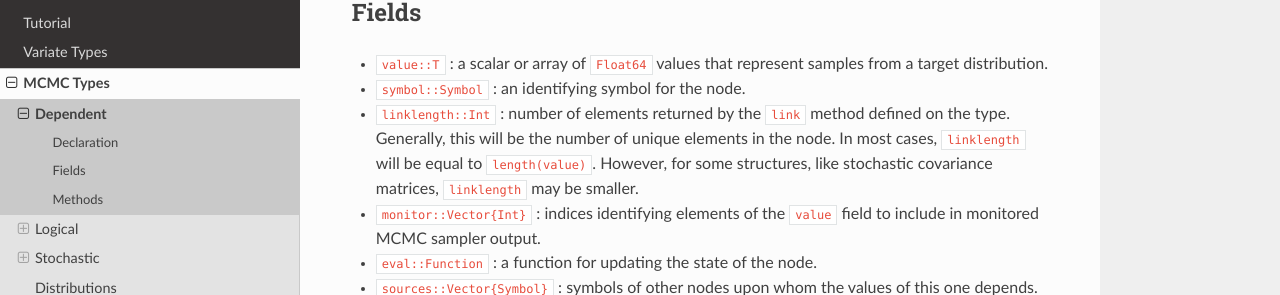
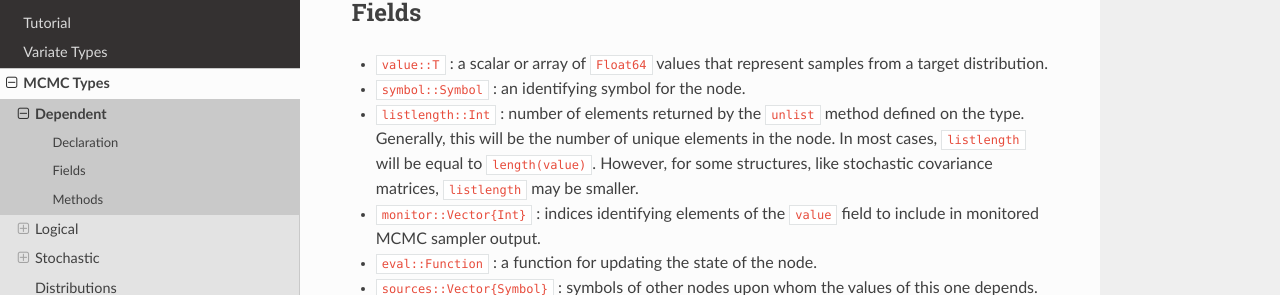
Before and after one commit to brian-j-smith/Mamba.jl, a Sphinx documentation site: the page built from doc/mcmc/dependent.rst, in a window 1280 px wide and 900 px high, scrolled down 579 px. Shown: the part 152-447 px from the top of the window. Built offline with Sphinx 7.4.7 and the Read the Docs theme 2.0.0, drawn with Linux system fonts in a browser that asks for light colours; formulas are drawn with MathJax 3; some of the changed text lies outside the part shown.

Commit message:
Rename Dependent field linklength to listlength.

```diff
--- a/doc/mcmc/dependent.rst
+++ b/doc/mcmc/dependent.rst
@@ -20,7 +20,7 @@
 
 * ``value::T`` : a scalar or array of ``Float64`` values that represent samples from a target distribution.
 * ``symbol::Symbol`` : an identifying symbol for the node.
-* ``linklength::Int`` : number of elements returned by the ``link`` method defined on the type.  Generally, this will be the number of unique elements in the node.  In most cases, ``linklength`` will be equal to ``length(value)``.  However, for some structures, like stochastic covariance matrices, ``linklength`` may be smaller.
+* ``listlength::Int`` : number of elements returned by the ``unlist`` method defined on the type.  Generally, this will be the number of unique elements in the node.  In most cases, ``listlength`` will be equal to ``length(value)``.  However, for some structures, like stochastic covariance matrices, ``listlength`` may be smaller.
 * ``monitor::Vector{Int}`` : indices identifying elements of the ``value`` field to include in monitored MCMC sampler output.
 * ``eval::Function`` : a function for updating the state of the node.
 * ``sources::Vector{Symbol}`` : symbols of other nodes upon whom the values of this one depends.
@@ -126,7 +126,7 @@
 
 * ``value`` : values of type ``Float64`` for ``ScalarLogical`` nodes and ``Array{Float64}`` for ``ArrayLogical`` nodes that represent samples from a target distribution.
 * ``symbol::Symbol`` : an identifying symbol for the node.
-* ``linklength::Int`` : number of elements returned by the ``link`` method defined on the type.
+* ``listlength::Int`` : number of elements returned by the ``unlist`` method defined on the type.
 * ``monitor::Vector{Int}`` : indices identifying elements of the ``value`` field to include in monitored MCMC sampler output.
 * ``eval::Function`` : a function for updating values stored in ``value``.
 * ``sources::Vector{Symbol}`` : symbols of other nodes upon whom the values of this one depends.
@@ -217,7 +217,7 @@
 
 * ``value`` : values of type ``Float64`` for ``ScalarStochastic`` nodes and ``Array{Float64}`` for ``ArrayStochastic`` nodes that represent samples from a target distribution.
 * ``symbol::Symbol`` : an identifying symbol for the node.
-* ``linklength::Int`` : number of elements returned by the ``link`` method defined on the type.
+* ``listlength::Int`` : number of elements returned by the ``unlist`` method defined on the type.
 * ``monitor::Vector{Int}`` : indices identifying elements of the ``value`` field to include in monitored MCMC sampler output.
 * ``eval::Function`` : a function for updating the ``distr`` field for the node.
 * ``sources::Vector{Symbol}`` : symbols of other nodes upon whom the distributional specification for this one depends.
```
Also changed, not shown: 3 other files.
